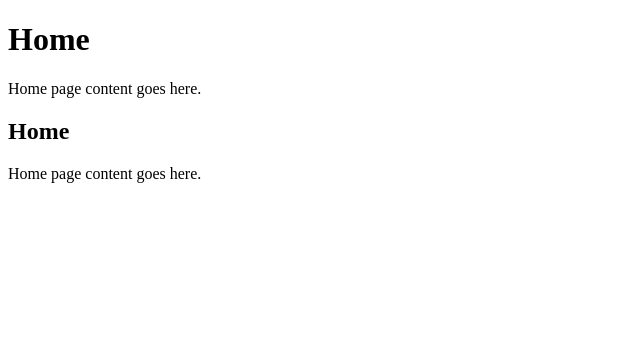
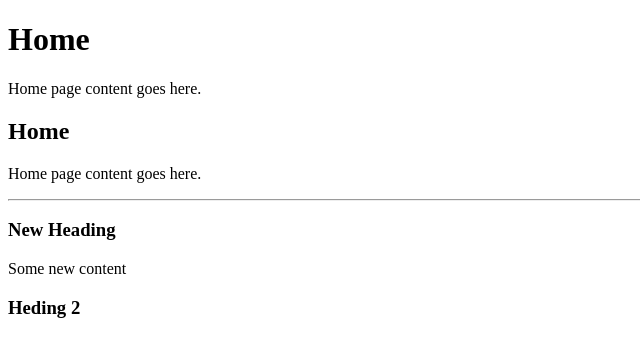
Before and after one commit to pabodajms/uom-labsession-vcs, a plain HTML site: page index.html in a window 1280 px wide. Shown: the whole page, without its empty margins (0-640 px from the left). Drawn offline with Linux system fonts and the light colour scheme.

Commit message:
add more headings

```diff
--- a/index.html
+++ b/index.html
@@ -10,5 +10,9 @@
     <p>Home page content goes here.</p>
     <h2>Home</h2>
     <p>Home page content goes here.</p>
+    <hr>
+    <h3>New Heading</h3>
+    <p>Some new content</p>
+    <h3>Heding 2</h3>
 </body>
 </html>
```
